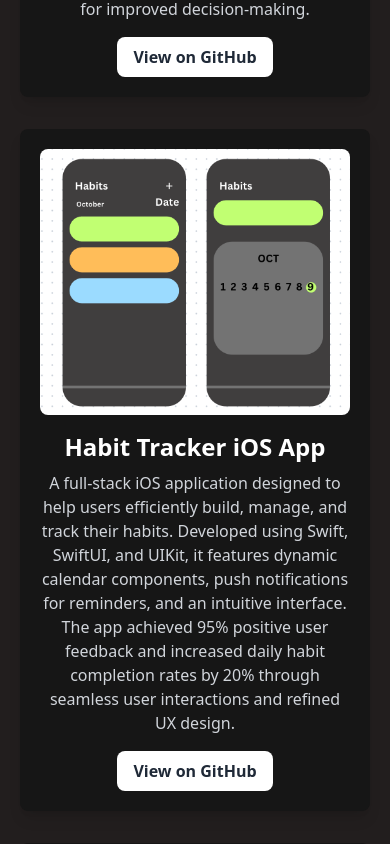
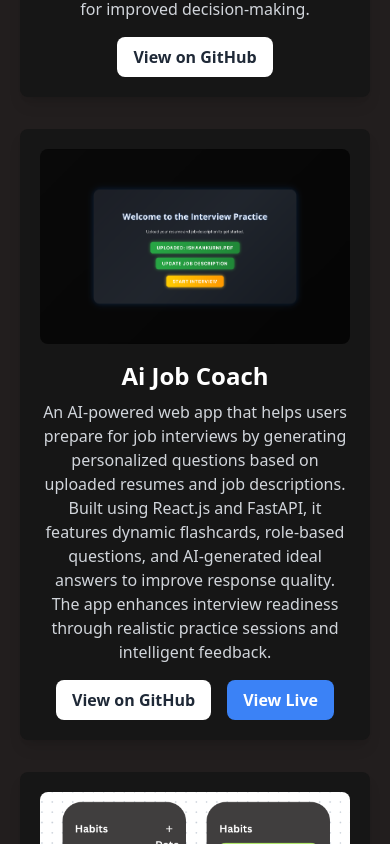
Before and after one commit to Ishaan149/Portfolio, a React (Create React App) app: page / in a window 390 px wide. Shown: the part 4340-5184 px from the top of the page. Built offline with nearby package versions, Linux system fonts and the light colour scheme.

Commit message:
Added new project

```diff
--- a/src/components/Work.jsx
+++ b/src/components/Work.jsx
@@ -3,6 +3,7 @@ import proj1 from '../assets/Proj1.jpeg';
 import proj2 from '../assets/Proj2.jpeg';
 import proj3 from '../assets/Proj3.jpeg';
 import proj4 from '../assets/Proj4.jpeg';
+import proj5 from '../assets/Proj5.jpeg';
 
 const projects = [
     {
@@ -18,6 +19,13 @@ const projects = [
         github: "https://github.com/Ishaan149/Apple_stock"
     },
     {
+        image: proj5,
+        title: "Ai Job Coach",
+        description: "An AI-powered web app that helps users prepare for job interviews by generating personalized questions based on uploaded resumes and job descriptions. Built using React.js and FastAPI, it features dynamic flashcards, role-based questions, and AI-generated ideal answers to improve response quality. The app enhances interview readiness through realistic practice sessions and intelligent feedback.",
+        github: "https://github.com/Ishaan149/Ai-job-coach",
+        live: "https://ai-interview-coach.netlify.app/"
+    },
+    {
         image: proj3,
         title: "Habit Tracker iOS App",
         description: "A full-stack iOS application designed to help users efficiently build, manage, and track their habits. Developed using Swift, SwiftUI, and UIKit, it features dynamic calendar components, push notifications for reminders, and an intuitive interface. The app achieved 95% positive user feedback and increased daily habit completion rates by 20% through seamless user interactions and refined UX design.",
@@ -28,7 +36,7 @@ const projects = [
         title: "Color Sort Game",
         description: "An interactive web-based game designed to enhance cognitive skills through engaging color-sorting challenges. Built with React.js, JavaScript, and CSS, it features dynamic game logic, real-time feedback on moves, and a scoring system to encourage re-playability. The game improves user engagement by 30% through smooth color transfers, validation checks, and an intuitive interface.",
         github: "https://github.com/Ishaan149/color-sort"
-    }
+    },
 ];
 
 const Work = () => {
@@ -46,9 +54,16 @@ const Work = () => {
                         <div className='md:ml-6 mt-4 md:mt-0 text-center md:text-left'>
                             <h3 className='text-2xl font-bold text-white'>{project.title}</h3>
                             <p className='text-gray-300 mt-2'>{project.description}</p>
-                            <a href={project.github} target='_blank' rel='noopener noreferrer'>
-                                <button className='mt-4 bg-white text-gray-800 px-4 py-2 rounded-lg font-bold'>View on GitHub</button>
-                            </a>
+                            <div className='flex justify-center md:justify-start gap-4 mt-4'>
+                                <a href={project.github} target='_blank' rel='noopener noreferrer'>
+                                    <button className='bg-white text-gray-800 px-4 py-2 rounded-lg font-bold'>View on GitHub</button>
+                                </a>
+                                {project.live && (
+                                    <a href={project.live} target='_blank' rel='noopener noreferrer'>
+                                        <button className='bg-blue-500 text-white px-4 py-2 rounded-lg font-bold'>View Live</button>
+                                    </a>
+                                )}
+                            </div>
                         </div>
                     </div>
                 ))}
```
Also changed, not shown: src/assets/Proj5.jpeg (added).
